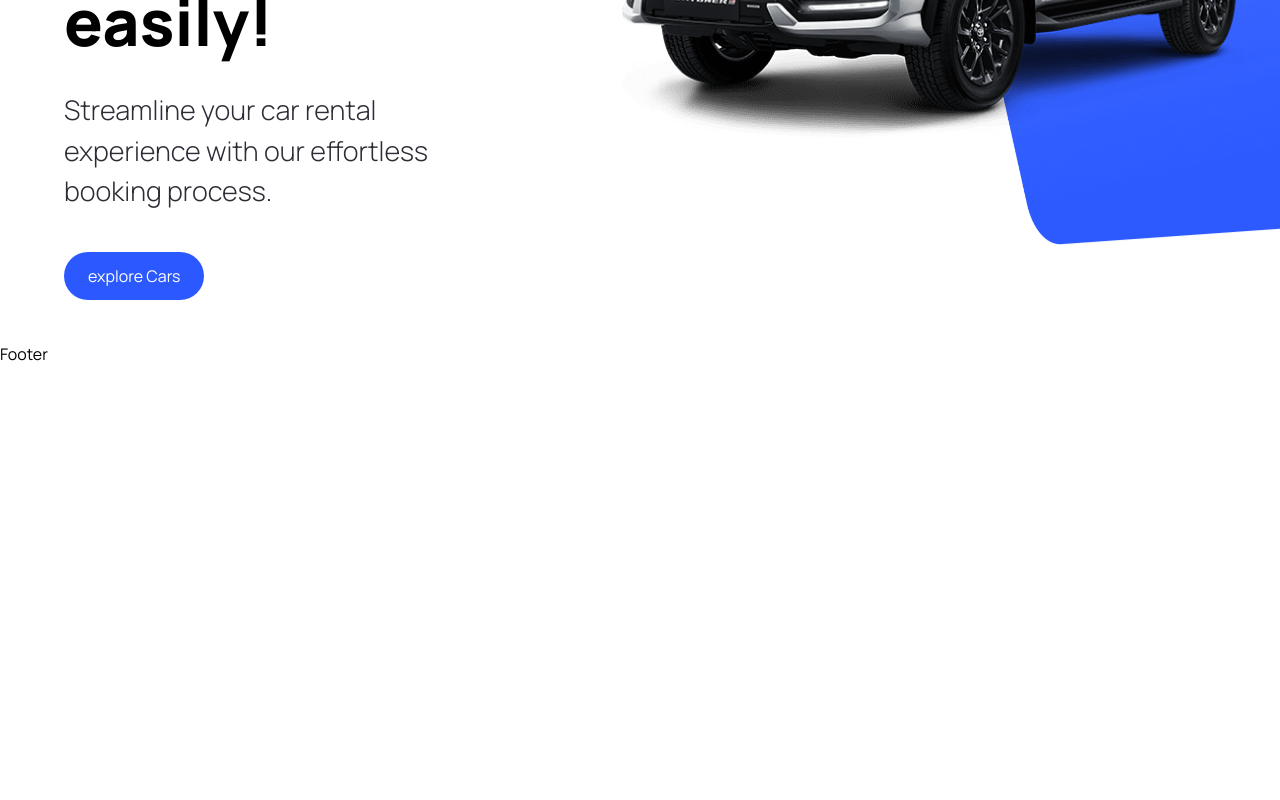
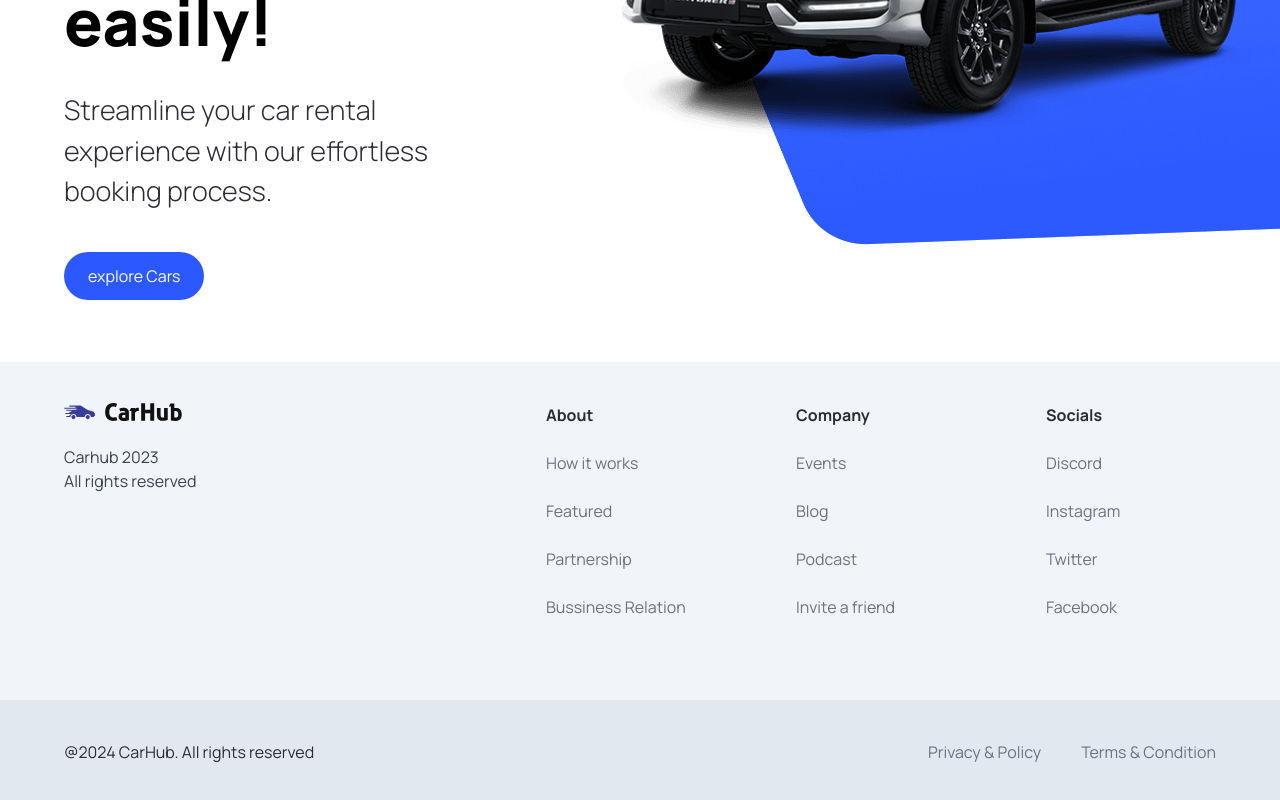
Before and after one commit to Shahriyar001/car-showcase, a Next.js app: page / in a window 1280 px wide. Shown: the part 458-1258 px from the top of the page. Before the commit the page ends 824 px from the top, so only its background shows below. Built offline with nearby package versions, Linux system fonts and the light colour scheme.

Commit message:
complete footer

```diff
--- a/components/Footer.tsx
+++ b/components/Footer.tsx
@@ -1,7 +1,58 @@
+import Image from "next/image";
 import React from "react";
+import { footerLinks } from "@/constants";
+import Link from "next/link";
+import { it } from "node:test";
 
 const Footer = () => {
-  return <div>Footer</div>;
+  return (
+    <footer className="flex flex-col text-black-100 mt-5 border-t border-gray-100 bg-slate-100">
+      <div className="flex max-md:flex-col flex-wrap justify-between gap-5 sm:px-16 px-6 py-10 ">
+        <div className="flex flex-col justify-start items-start  gap-6">
+          <Image
+            src="/logo.svg"
+            alt="Car Hub Logo"
+            width={118}
+            height={18}
+            className="object-contain"
+          />
+          <p className="text-base text-gray-700 ">
+            Carhub 2023 <br />
+            All rights reserved
+          </p>
+        </div>
+        <div className="footer__links">
+          {footerLinks.map((link) => (
+            <div key={link.title} className="footer__link">
+              <h3 className="font-bold">{link.title}</h3>
+              {link.links.map((item) => (
+                <Link
+                  key={item.title}
+                  href={item.url}
+                  className="text-gray-500"
+                >
+                  {item.title}
+                </Link>
+              ))}
+            </div>
+          ))}
+        </div>
+      </div>
+
+      <div className="flex justify-between items-center flex-wrap mt-10 border-t border-gray-100 sm:px-16 px-6 py-10 bg-slate-200 ">
+        <p>@{new Date().getFullYear()} CarHub. All rights reserved</p>
+
+        <div className="footer__copyrights-link">
+          <Link href="/" className="text-gray-500">
+            Privacy & Policy
+          </Link>
+          <Link href="/" className="text-gray-500">
+            Terms & Condition
+          </Link>
+        </div>
+      </div>
+    </footer>
+  );
 };
 
 export default Footer;
--- a/components/Hero.tsx
+++ b/components/Hero.tsx
@@ -25,8 +25,8 @@
       <div className="hero__image-container">
         <div className="hero__image">
           <Image src="/hero.png" alt="hero" fill className="object-contain " />
-          <div className="hero__image-overlay"></div>
         </div>
+        <div className="hero__image-overlay"></div>
       </div>
     </div>
   );
--- /dev/null
+++ b/constants/index.ts
@@ -0,0 +1,101 @@
+export const manufacturers = [
+  "Acura",
+  "Alfa Romeo",
+  "Aston Martin",
+  "Audi",
+  "Bentley",
+  "BMW",
+  "Buick",
+  "Cadillac",
+  "Chevrolet",
+  "Chrysler",
+  "Citroen",
+  "Dodge",
+  "Ferrari",
+  "Fiat",
+  "Ford",
+  "GMC",
+  "Honda",
+  "Hyundai",
+  "Infiniti",
+  "Jaguar",
+  "Jeep",
+  "Kia",
+  "Lamborghini",
+  "Land Rover",
+  "Lexus",
+  "Lincoln",
+  "Maserati",
+  "Mazda",
+  "McLaren",
+  "Mercedes-Benz",
+  "MINI",
+  "Mitsubishi",
+  "Nissan",
+  "Porsche",
+  "Ram",
+  "Rolls-Royce",
+  "Subaru",
+  "Tesla",
+  "Toyota",
+  "Volkswagen",
+  "Volvo",
+];
+
+export const yearsOfProduction = [
+  { title: "Year", value: "" },
+  { title: "2015", value: "2015" },
+  { title: "2016", value: "2016" },
+  { title: "2017", value: "2017" },
+  { title: "2018", value: "2018" },
+  { title: "2019", value: "2019" },
+  { title: "2020", value: "2020" },
+  { title: "2021", value: "2021" },
+  { title: "2022", value: "2022" },
+  { title: "2023", value: "2023" },
+];
+
+export const fuels = [
+  {
+    title: "Fuel",
+    value: "",
+  },
+  {
+    title: "Gas",
+    value: "Gas",
+  },
+  {
+    title: "Electricity",
+    value: "Electricity",
+  },
+];
+
+export const footerLinks = [
+  {
+    title: "About",
+    links: [
+      { title: "How it works", url: "/" },
+      { title: "Featured", url: "/" },
+      { title: "Partnership", url: "/" },
+      { title: "Bussiness Relation", url: "/" },
+    ],
+  },
+  {
+    title: "Company",
+    links: [
+      { title: "Events", url: "/" },
+      { title: "Blog", url: "/" },
+      { title: "Podcast", url: "/" },
+      { title: "Invite a friend", url: "/" },
+    ],
+  },
+  {
+    title: "Socials",
+    links: [
+      { title: "Discord", url: "/" },
+      { title: "Instagram", url: "/" },
+      { title: "Twitter", url: "/" },
+      { title: "Facebook", url: "/" },
+    ],
+  },
+];
```
